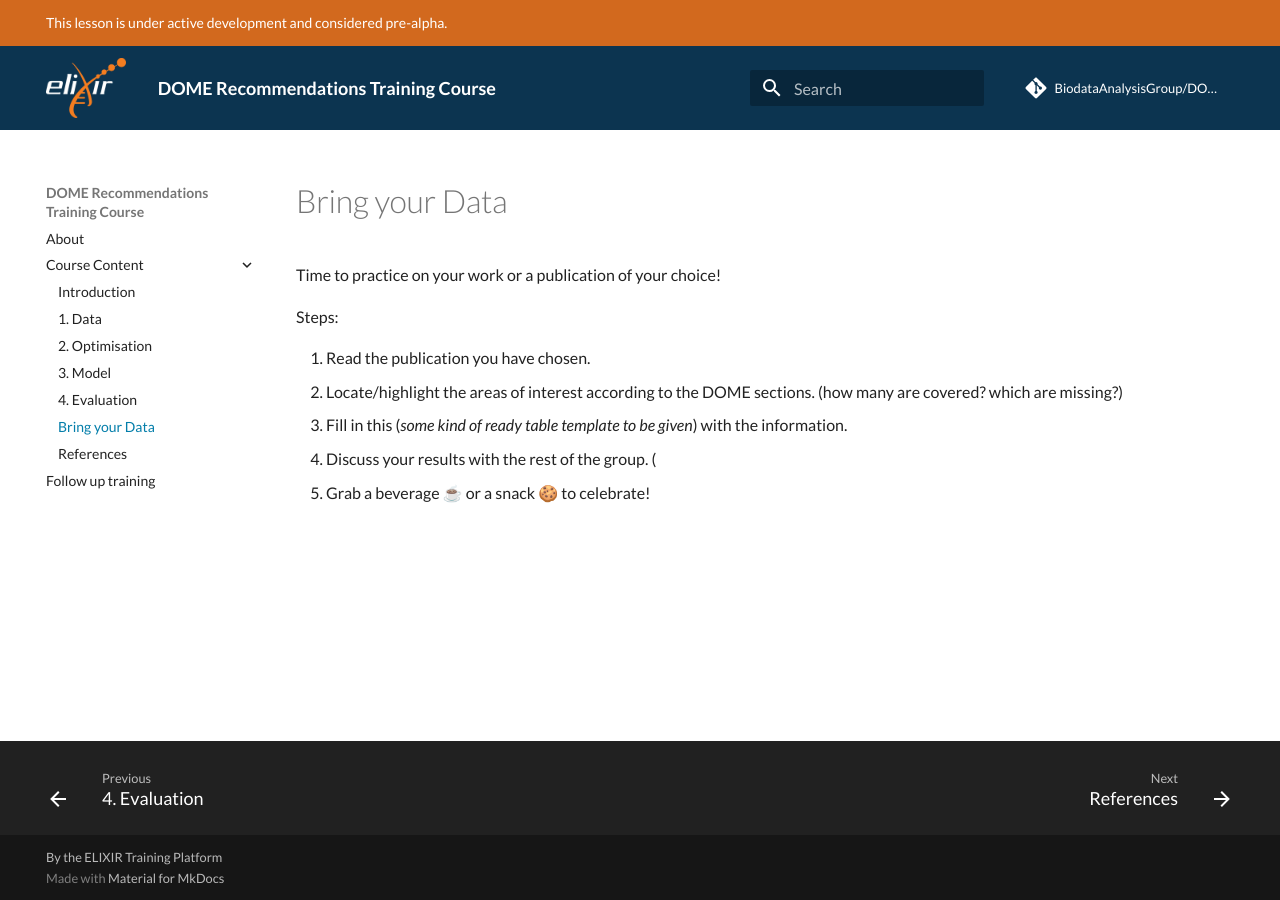
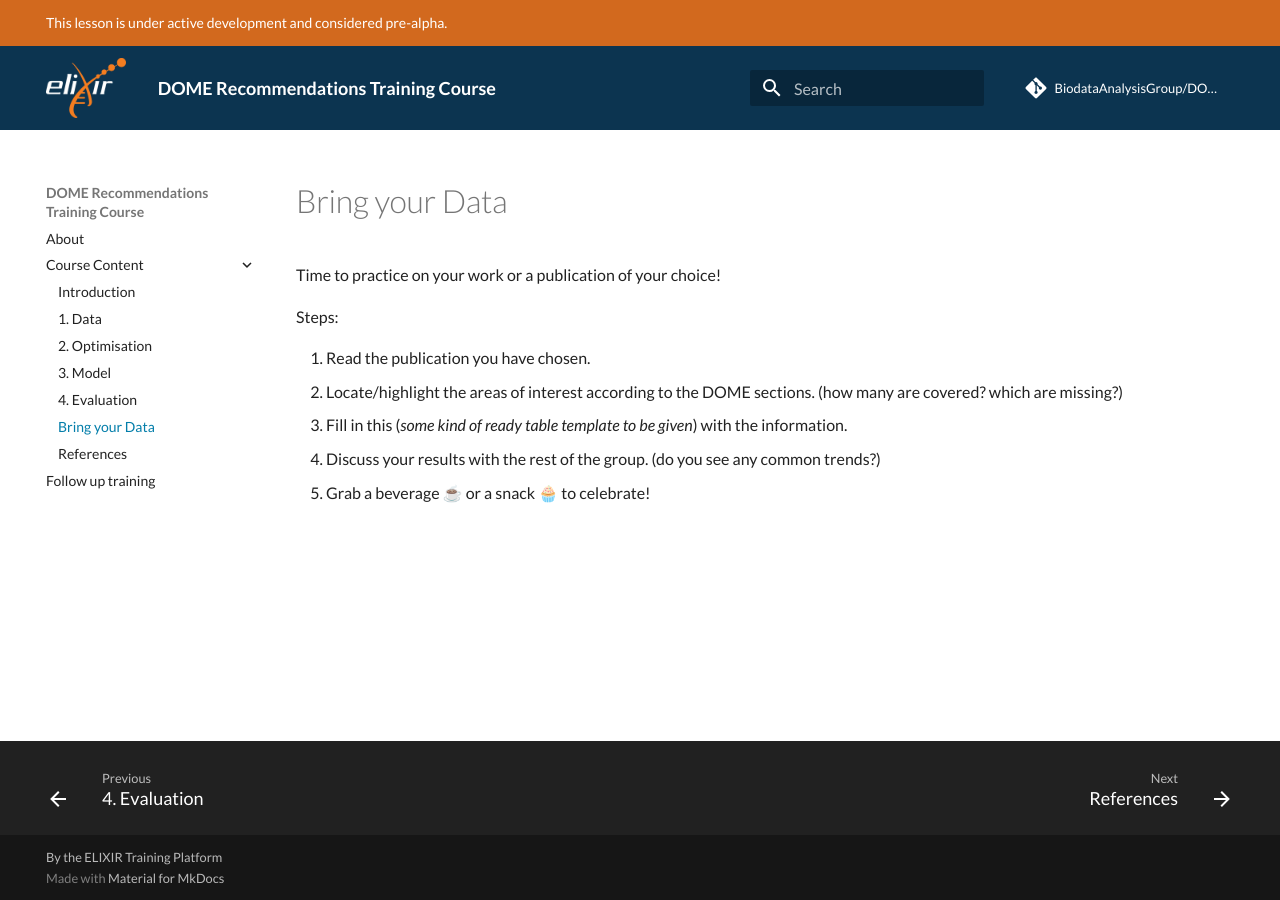
Before and after one commit to BiodataAnalysisGroup/DOME-Training-Course, an MkDocs documentation site: the page built from docs/chapters/bring-your-data.md, in a window 1280 px wide. Built offline with MkDocs 1.6.1 and Material for MkDocs 9.7.7, drawn with Linux system fonts in a browser that asks for light colours; comment, search, counter and statistics services are not loaded.

Commit message:
add extra content

```diff
--- a/docs/chapters/bring-your-data.md
+++ b/docs/chapters/bring-your-data.md
@@ -8,7 +8,7 @@ Steps:
 1. Read the publication you have chosen.
 2. Locate/highlight the areas of interest according to the DOME sections. (how many are covered? which are missing?)
 3. Fill in this (*some kind of ready table template to be given*) with the information.
-4. Discuss your results with the rest of the group. (
-5. Grab a beverage ☕ or a snack 🍪 to celebrate!
+4. Discuss your results with the rest of the group. (do you see any common trends?)
+5. Grab a beverage ☕ or a snack 🧁 to celebrate!
 
 </p>
```
